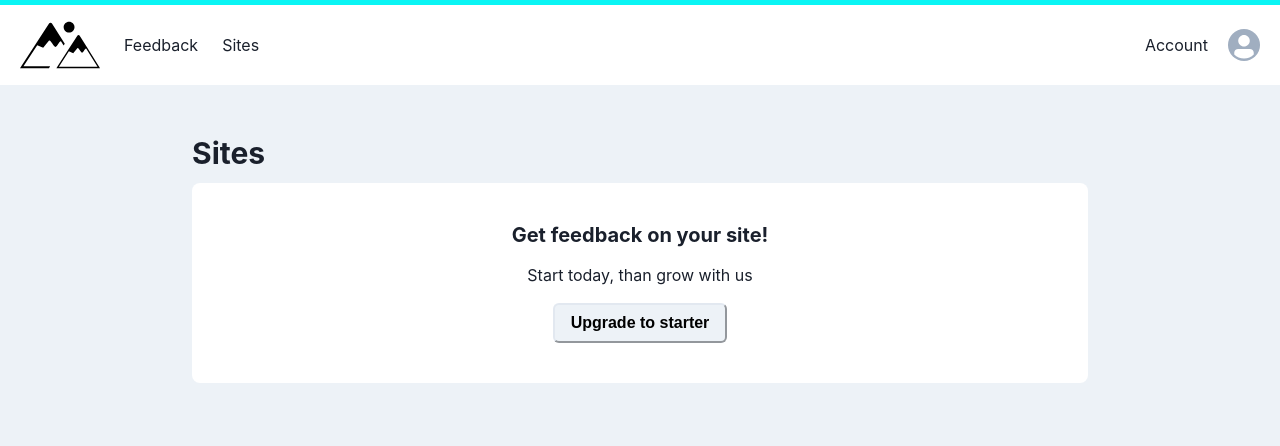
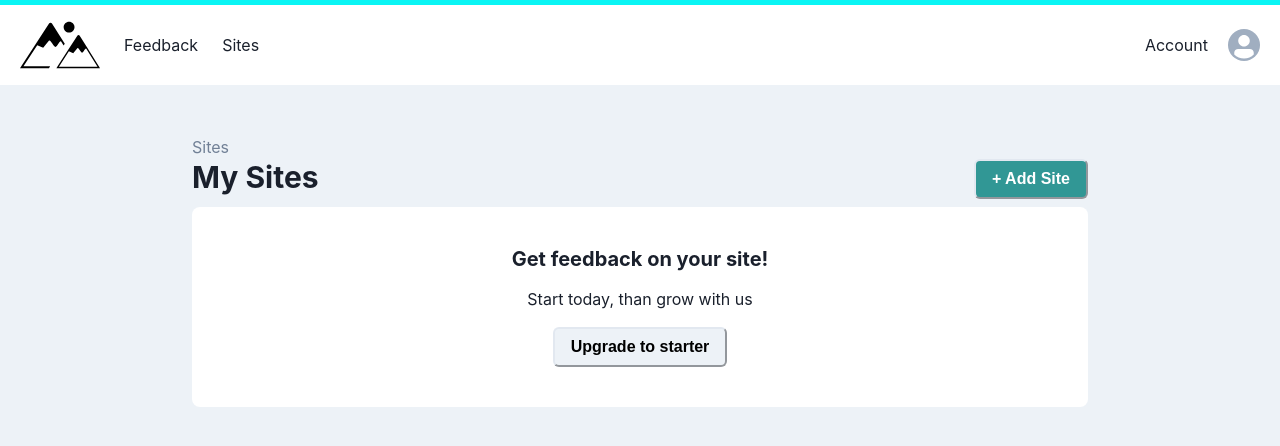
Before and after one commit to shevkenov/fastFeedback, a Next.js app: page /dashboard in a window 1280 px wide. Shown: the top 446 px of the page. Built offline with nearby package versions, Linux system fonts and the light colour scheme; no server answers.

Commit message:
add: AddSite button

```diff
--- a/compnents/AddSite.js
+++ b/compnents/AddSite.js
@@ -16,7 +16,7 @@ import { useDisclosure } from '@chakra-ui/hooks';
 import { addSite } from '../lib/firestore';
 import { useToast } from "@chakra-ui/react"
 
-const AddSite = () => {
+const AddSite = (props) => {
     const { isOpen, onOpen, onClose } = useDisclosure();
     const toast = useToast();
     const initialRef = useRef();
@@ -42,7 +42,7 @@ const AddSite = () => {
 
     return (
       <>
-        <Button onClick={onOpen}>Add your first site</Button>
+        <Button onClick={onOpen} {...props}>{props.children}</Button>
 
         <Modal
           initialFocusRef={initialRef}
--- a/compnents/DashboardShell.js
+++ b/compnents/DashboardShell.js
@@ -1,13 +1,27 @@
 import { Avatar } from "@chakra-ui/avatar";
-import { Box, Flex, Heading, Link as ChakraLink, Stack } from "@chakra-ui/layout";
+import { Button } from "@chakra-ui/button";
+import {
+  Box,
+  Flex,
+  Heading,
+  Link as ChakraLink,
+  Stack,
+  Text,
+} from "@chakra-ui/layout";
 import Link from "next/link";
 import React from "react";
+import AddSite from "./AddSite";
 import Logo from "./Logo";
 
 const DashboardShell = ({ children }) => {
   return (
     <Box backgroundColor="gray.100" h="100vh" borderTop="5px solid #0AF5F4">
-      <Flex backgroundColor="white" align="center" justify="space-between" px="20px">
+      <Flex
+        backgroundColor="white"
+        align="center"
+        justify="space-between"
+        px="20px"
+      >
         <Stack direction="row" spacing="24px" align="center">
           <Link passHref href="/">
             <ChakraLink>
@@ -27,7 +41,13 @@ const DashboardShell = ({ children }) => {
         </Stack>
       </Flex>
       <Box width="70%" mx="auto" mt="50px">
-        <Heading size="lg" mb={3}>Sites</Heading>
+        <Text color="gray.500">Sites</Text>
+        <Flex justify="space-between">
+          <Heading size="lg" mb={3}>
+            My Sites
+          </Heading>
+          <AddSite colorScheme='teal'>+ Add Site</AddSite>
+        </Flex>
         {children}
       </Box>
     </Box>
--- a/compnents/EmptyState.js
+++ b/compnents/EmptyState.js
@@ -8,7 +8,7 @@ const EmptyState = () => {
         <VStack spacing="16px" borderRadius="lg" backgroundColor="white" direction="column" align="center" justify="center" p={10}>
             <Heading size="md">You haven`t added eny sites</Heading>
             <Text>Welcome 🤘, let`s get started!</Text>
-            <AddSite />
+            <AddSite colorScheme='gray'>Add your first site</AddSite>
         </VStack>
     )
 }
--- a/lib/auth.js
+++ b/lib/auth.js
@@ -7,7 +7,7 @@ import {
 } from "firebase/auth";
 
 import { addUser } from "./firestore";
-import { app } from './firebase';
+
 
 const authContext = createContext();
 
--- a/pages/index.js
+++ b/pages/index.js
@@ -1,7 +1,8 @@
 import { Button } from "@chakra-ui/button";
 import { Flex } from "@chakra-ui/layout";
+import Link from "next/link";
+
 import DashboardShell from "../compnents/DashboardShell";
-
 import Logo from "../compnents/Logo";
 import { useAuth } from "../lib/auth";
 
@@ -15,7 +16,10 @@ export default function Home() {
         <Logo boxSize="20" />
 
         {auth.user ? (
+          <>
+          <Link passHref href="/dashboard"><Button onClick={() => {}}>Dashboard</Button></Link>
           <Button onClick={() => auth.signoutFromGitHub()}>Signout</Button>
+          </>
         ) : (
           <Button onClick={() => auth.signinWithGitHub()}>Log in</Button>
         )}
```
